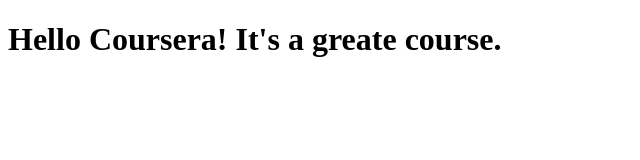
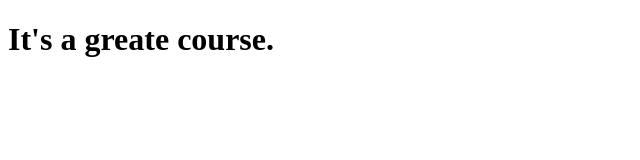
Before and after one commit to SukuNduwak/coursera-test, a plain HTML site: page site/index.html in a window 1280 px wide. Shown: the whole page, without its empty margins (0-640 px from the left). Drawn offline with Linux system fonts and the light colour scheme.

Commit message:
testing browser-sync

```diff
--- a/site/index.html
+++ b/site/index.html
@@ -4,6 +4,6 @@
 	<title></title>
 </head>
 <body>
-	<h1>Hello Coursera! It's a greate course.</h1>
+	<h1>It's a greate course.</h1>
 </body>
 </html>
```
